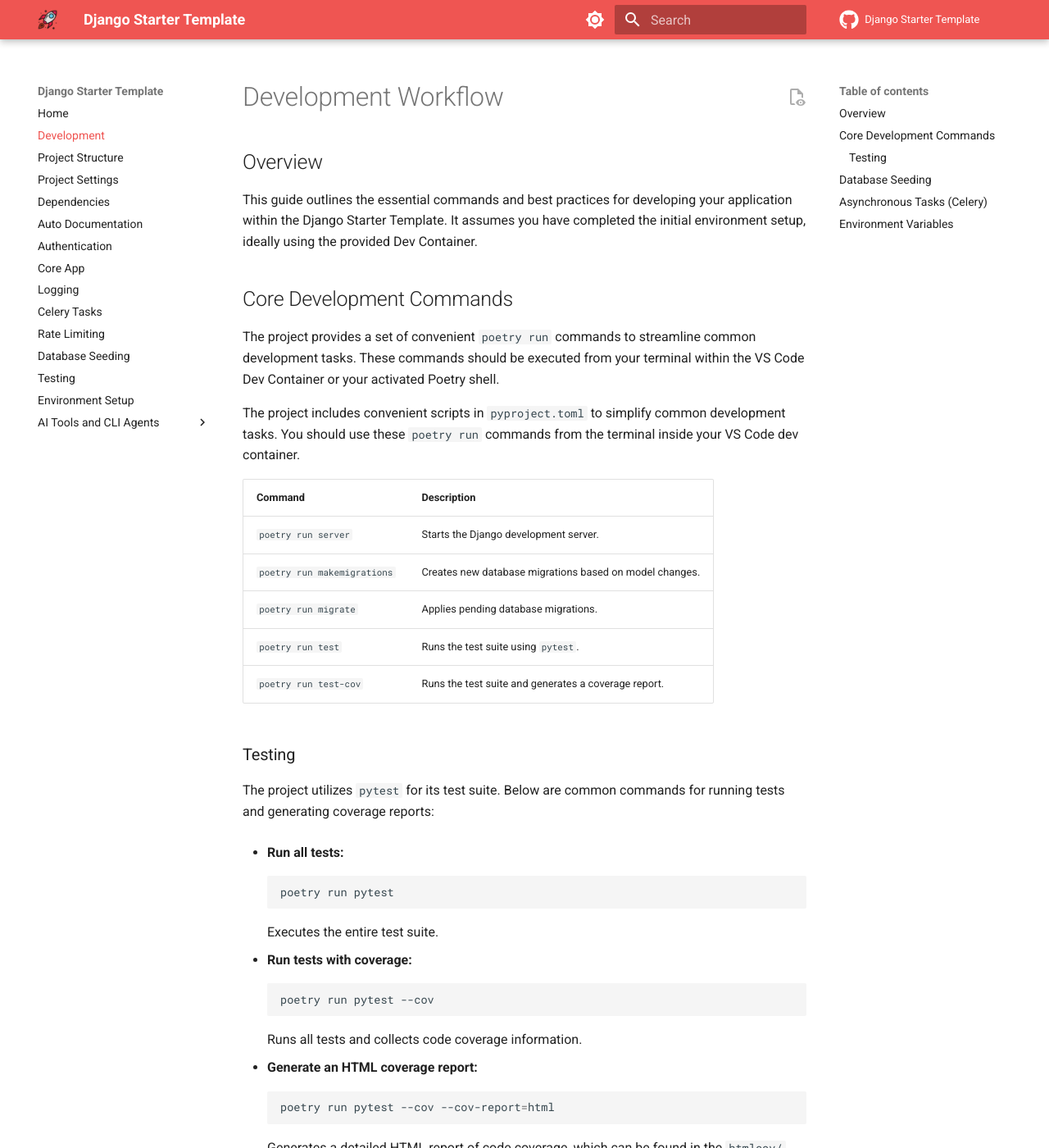
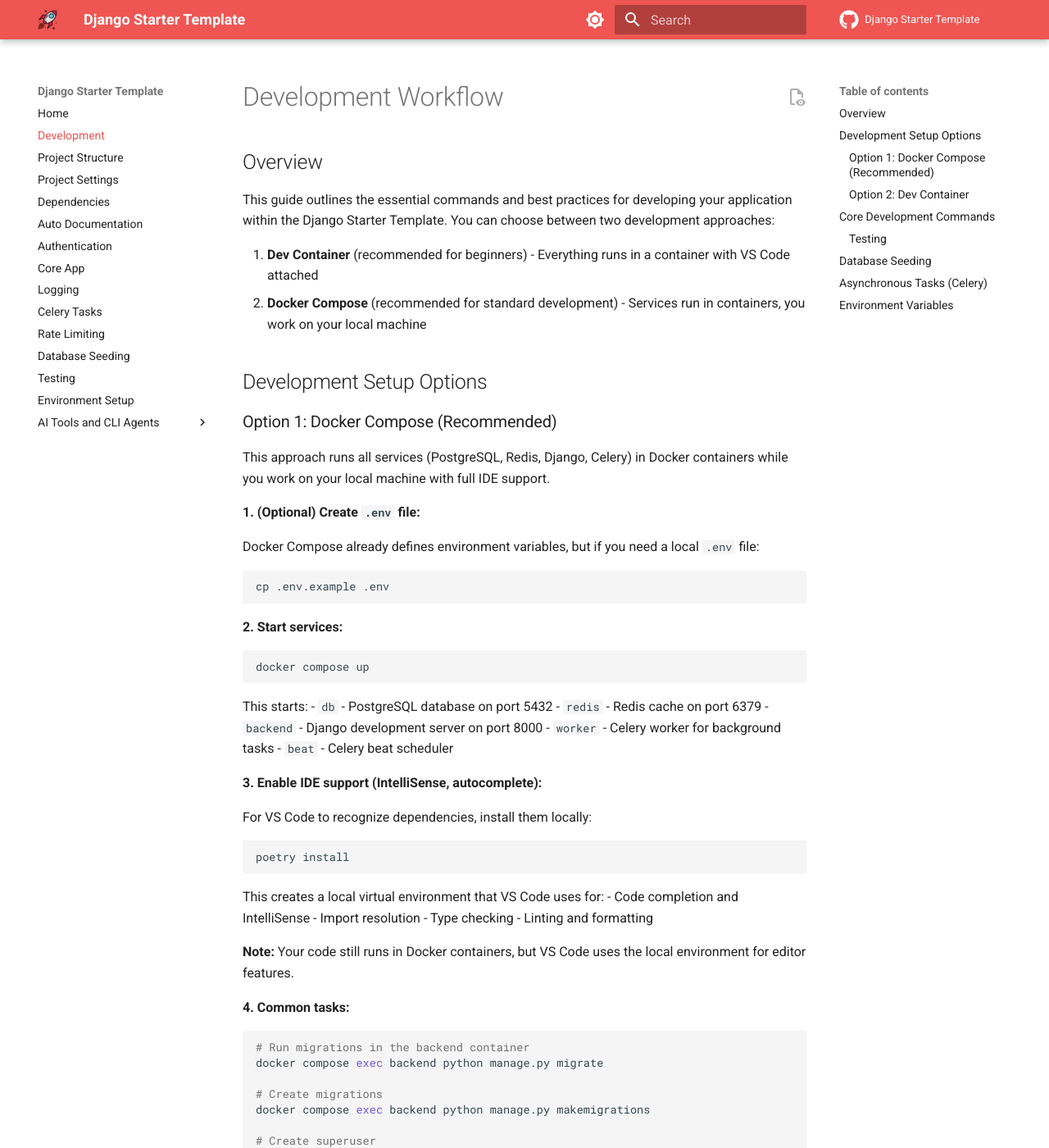
Before and after one commit to wilfredinni/django-starter-template, an MkDocs documentation site: the page built from docs/development.md, in a window 1280 px wide and 1400 px high. Shown: the whole window at 82% size. Built offline with MkDocs 1.6.1 and Material for MkDocs 9.7.7, drawn with Linux system fonts in a browser that asks for light colours; comment, search, counter and statistics services are not loaded; some of the changed text lies outside the part shown.

Commit message:
feat: create docker and docker-compose files for development

````diff
--- a/docs/development.md
+++ b/docs/development.md
@@ -2,11 +2,111 @@
 
 ## Overview
 
-This guide outlines the essential commands and best practices for developing your application within the Django Starter Template. It assumes you have completed the initial environment setup, ideally using the provided Dev Container.
+This guide outlines the essential commands and best practices for developing your application within the Django Starter Template. You can choose between two development approaches:
+
+1. **Dev Container** (recommended for beginners) - Everything runs in a container with VS Code attached
+2. **Docker Compose** (recommended for standard development) - Services run in containers, you work on your local machine
+
+## Development Setup Options
+
+### Option 1: Docker Compose (Recommended)
+
+This approach runs all services (PostgreSQL, Redis, Django, Celery) in Docker containers while you work on your local machine with full IDE support.
+
+**1. (Optional) Create `.env` file:**
+
+Docker Compose already defines environment variables, but if you need a local `.env` file:
+
+```bash
+cp .env.example .env
+```
+
+**2. Start services:**
+```bash
+docker compose up
+```
+
+This starts:
+- `db` - PostgreSQL database on port 5432
+- `redis` - Redis cache on port 6379
+- `backend` - Django development server on port 8000
+- `worker` - Celery worker for background tasks
+- `beat` - Celery beat scheduler
+
+**3. Enable IDE support (IntelliSense, autocomplete):**
+
+For VS Code to recognize dependencies, install them locally:
+
+```bash
+poetry install
+```
+
+This creates a local virtual environment that VS Code uses for:
+- Code completion and IntelliSense
+- Import resolution
+- Type checking
+- Linting and formatting
+
+**Note:** Your code still runs in Docker containers, but VS Code uses the local environment for editor features.
+
+**4. Common tasks:**
+
+```bash
+# Run migrations in the backend container
+docker compose exec backend python manage.py migrate
+
+# Create migrations
+docker compose exec backend python manage.py makemigrations
+
+# Create superuser
+docker compose exec backend python manage.py createsuperuser
+
+# Run Django shell
+docker compose exec backend python manage.py shell
+
+# View logs
+docker compose logs -f backend
+
+# Rebuild containers after dependency changes
+docker compose up --build
+
+# Stop all services
+docker compose down
+```
+
+**Important:** If your `.env` file contains special characters like `$` in values (e.g., in `DJANGO_SECRET_KEY`), escape them with `$$` to prevent Docker Compose from treating them as variables:
+
+```ini
+# Bad - Docker Compose interprets $d as a variable
+DJANGO_SECRET_KEY=secret-key-with-$d-in-it
+
+# Good - Escaped with $$
+DJANGO_SECRET_KEY=secret-key-with-$$d-in-it
+```
+
+### Option 2: Dev Container
+
+This approach runs VS Code itself inside a container.
+
+**Setup:**
+1. Open VS Code
+2. Press `Ctrl/Cmd + Shift + P`
+3. Select "Dev Containers: Reopen in Container"
+4. Wait for the container to build and VS Code to reload
+
+**Advantages:**
+- Everything is containerized
+- Consistent environment across all developers
+- No local Python installation needed
+
+**Disadvantages:**
+- Slower file system performance on macOS/Windows
+- More resource intensive
+- Less flexible for running multiple projects
 
 ## Core Development Commands
 
-The project provides a set of convenient `poetry run` commands to streamline common development tasks. These commands should be executed from your terminal within the VS Code Dev Container or your activated Poetry shell.
+When working locally (with Docker Compose) or inside the Dev Container, use these `poetry run` commands:
 
 The project includes convenient scripts in `pyproject.toml` to simplify common development tasks. You should use these `poetry run` commands from the terminal inside your VS Code dev container.
 
@@ -71,7 +171,16 @@
 
 ## Asynchronous Tasks (Celery)
 
-For handling background tasks and asynchronous operations, the project integrates Celery. To run Celery workers and schedulers, use the following commands:
+For handling background tasks and asynchronous operations, the project integrates Celery.
+
+**With Docker Compose:**
+Celery worker and beat are automatically started as separate services. Check their logs:
+```bash
+docker compose logs -f worker
+docker compose logs -f beat
+```
+
+**With Dev Container or local Poetry:**
 
 *   **Start the Celery worker:**
     ```bash
--- a/pyproject.toml
+++ b/pyproject.toml
@@ -17,7 +17,7 @@
 django-environ = "^0.12.0"
 django-cors-headers = "^4.5.0"
 djangorestframework = "^3.15.2"
-psycopg2 = "^2.9.10"
+psycopg2-binary = "^2.9.10"
 whitenoise = "^6.7.0"
 gunicorn = "^23.0.0"
 django-rest-knox = "^5.0.2"
@@ -52,6 +52,7 @@
 beat = "scripts.celery:run_beat"
 bump = "scripts.bump:bum_version"
 create_dev_env = "scripts.django:create_dev_env"
+create_compose_env = "scripts.django:create_compose_env"
 seed = "scripts.django:seed"
 
 [build-system]
````
Also changed, not shown: README.md (+20 -1 lines), docker-compose.yml (added, +83 -0 lines), docs/environment_setup.md (+33 -5 lines), 4 other files.
